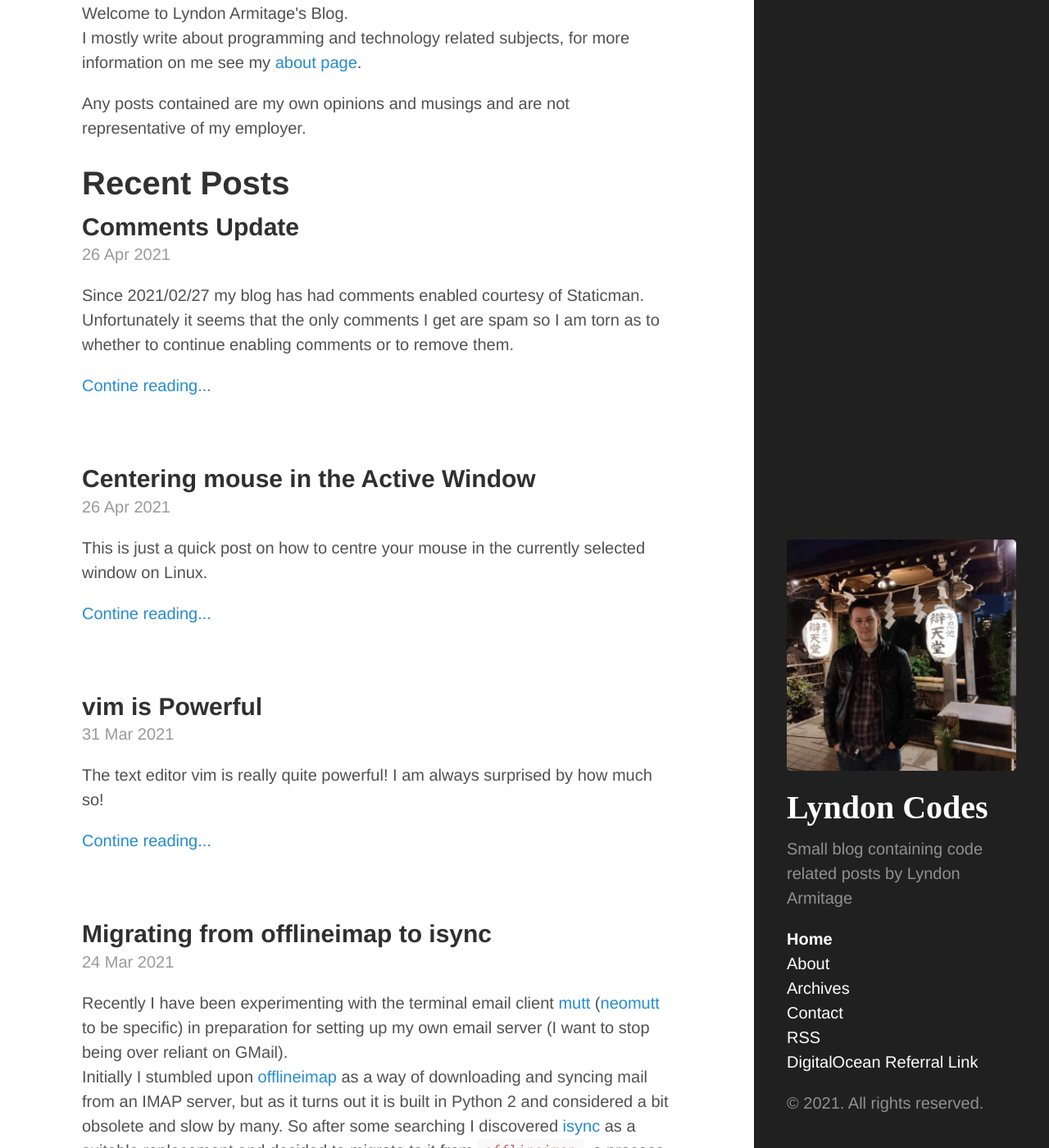
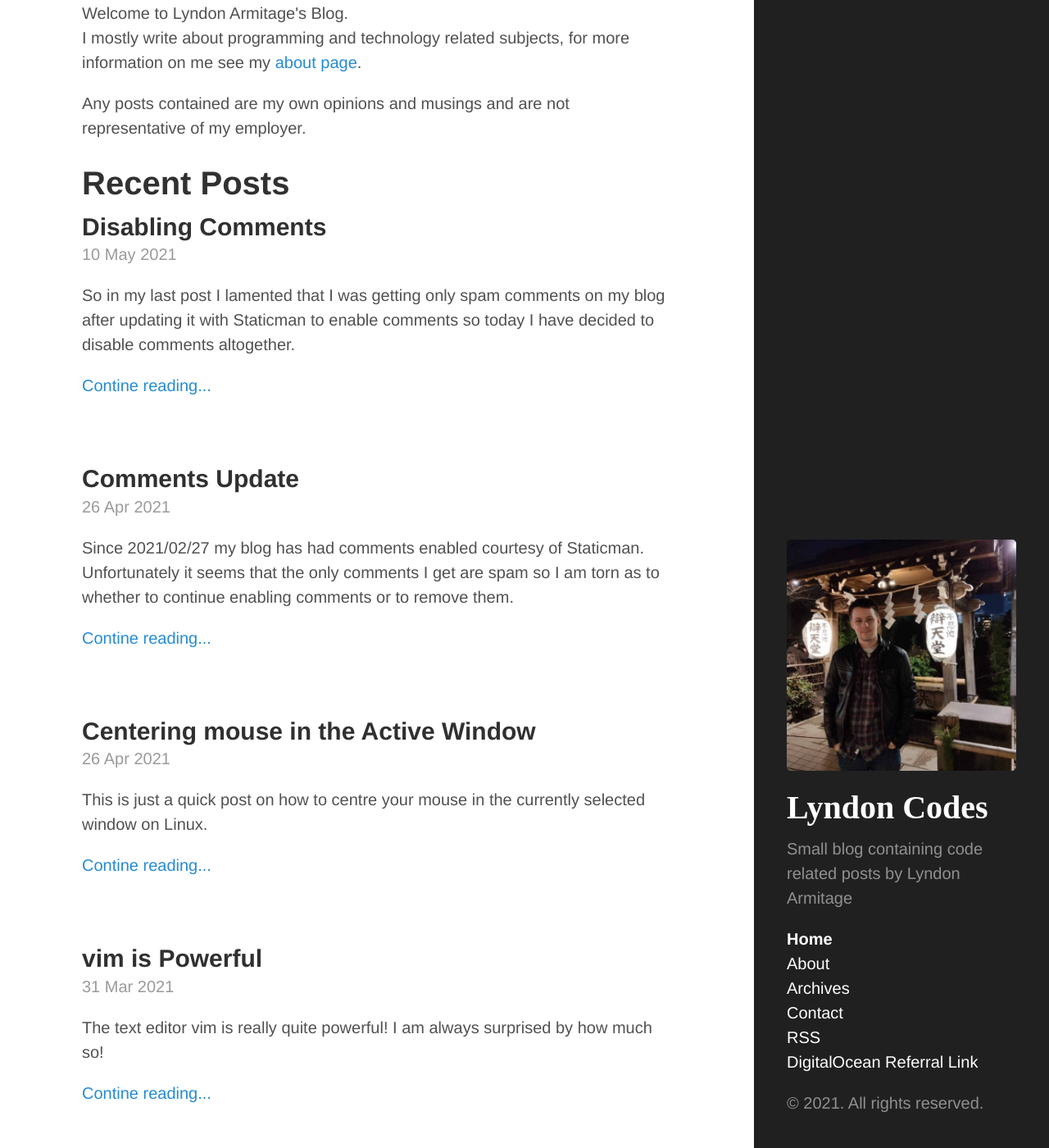
Before and after one commit to LyndonArmitage/lyndonarmitage.github.io, a Jekyll site: the page built from index.html, in a window 1280 px wide and 1400 px high, scrolled down 214 px. Shown: the whole window at 82% size. Built offline with Jekyll 4.4.1, drawn with Linux system fonts in a browser that asks for light colours; the list of posts is cut into pages by our own code; some of the changed text lies outside the part shown.

Commit message:
Disable comments

```diff
--- a/_config.yml
+++ b/_config.yml
@@ -13,7 +13,7 @@
 lang:             en_GB
 exclude:          ["_config.yml", "README.md", "CNAME", "serve.sh", "Gemfile", "Gemfile.lock"]
 comments_url:     'https://staticman.lyndon.codes/v2/entry/LyndonArmitage/lyndonarmitage.github.io/master/comments'
-enable_comments:  true
+enable_comments:  false
 
 author:
   name:           'Lyndon Armitage'
--- /dev/null
+++ b/_posts/2021-05-10-disabling-comments.md
@@ -0,0 +1,16 @@
+---
+layout: post
+title: Disabling Comments
+tags:
+- comments
+- blog
+- staticman
+date: 2021-05-10 11:37 +0100
+---
+So in my last post I lamented that I was getting only spam comments on my blog
+after updating it with Staticman to enable comments so today I have decided to
+disable comments altogether.
+
+If you want to comment on any of my posts do so wherever they are shared or you
+can email me about it and if I think it makes a worthwhile point I will update
+posts with your comments.
```
